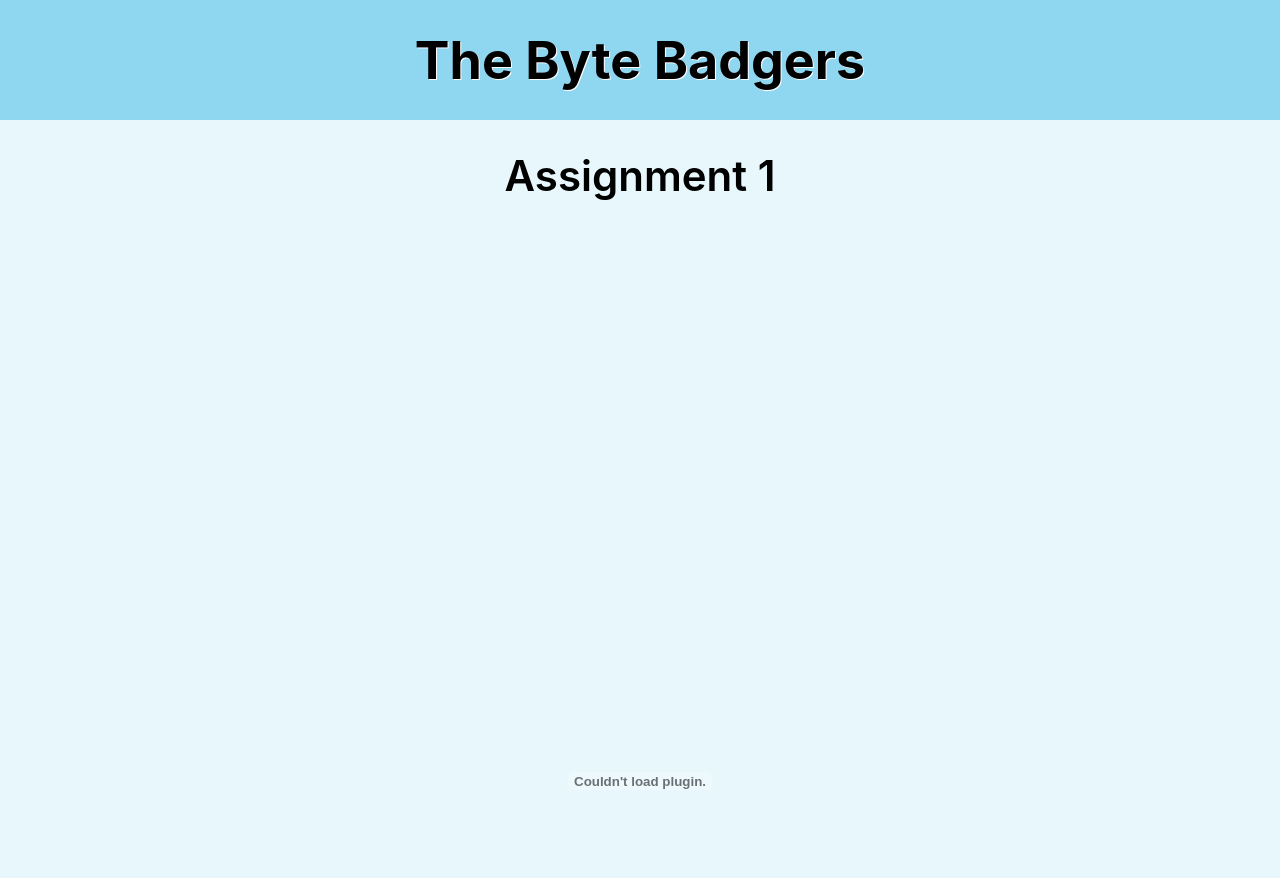
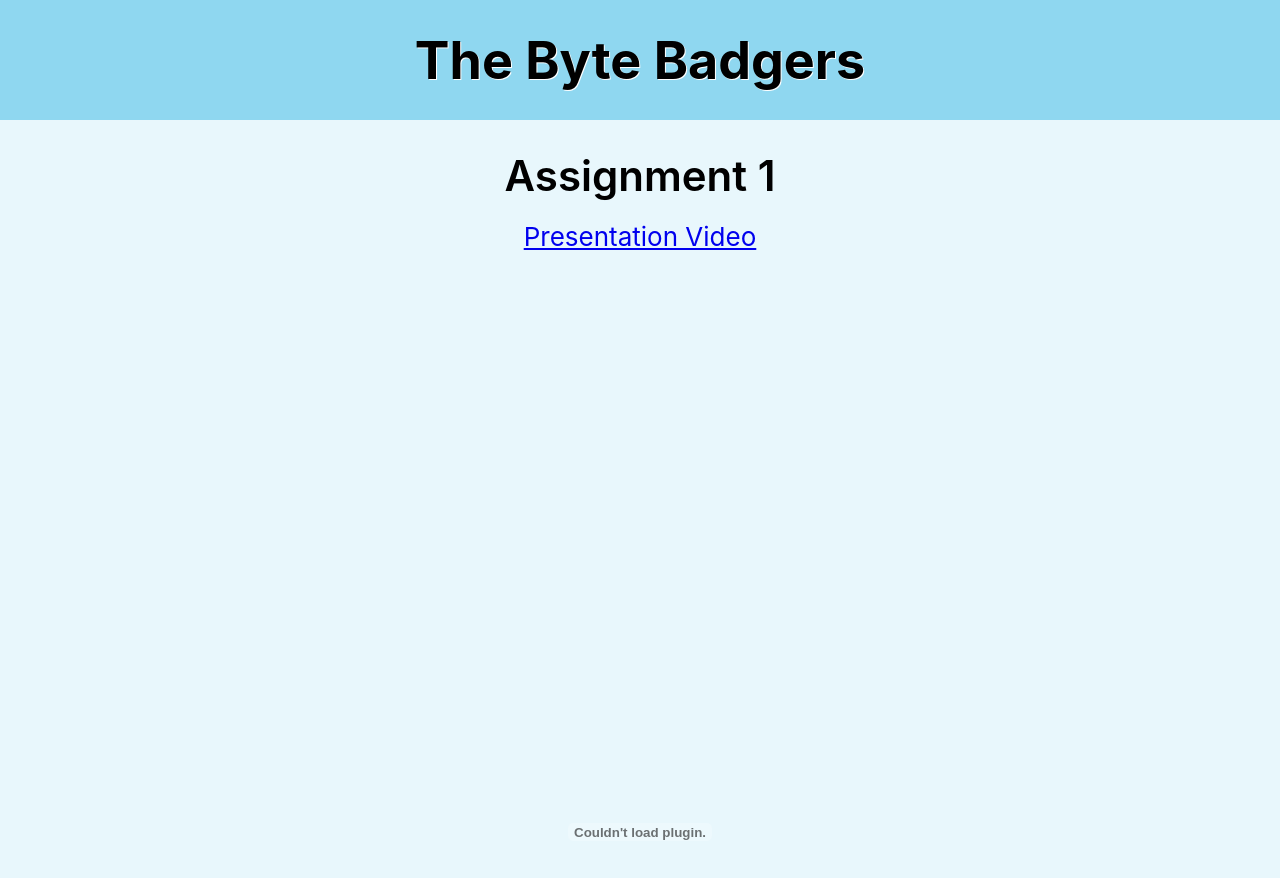
Before and after one commit to MaverickEmanuel/cisc322-site, a React (Create React App) app: page / in a window 1280 px wide. Shown: the top 878 px of the page. Built offline with nearby package versions, Linux system fonts and the light colour scheme.

Commit message:
Added video link

```diff
--- a/src/App.css
+++ b/src/App.css
@@ -49,9 +49,13 @@
   margin: 5px;
 }
 
-.A1-pdf {
+.A1 {
   width: 90%;
   height: 70%;
   padding-top: 10px;
   padding-bottom: 30px;
 }
+
+.A1 p {
+  padding-bottom: 20px;
+}
--- a/src/App.js
+++ b/src/App.js
@@ -1,5 +1,3 @@
-import ReactDOM from 'react-dom';
-import { PDFViewer } from '@react-pdf/renderer';
 import a1_report from './assets/a1_report.pdf';
 import './App.css';
 
@@ -12,8 +10,9 @@ function App() {
         </h1>
       </div>
       <div className="Body">
-        <div className="A1-pdf">
+        <div className="A1">
           <h1>Assignment 1</h1>
+          <p><a href="https://www.youtube.com/watch?v=I-CpHCy_k7o">Presentation Video</a></p>
           <object width="100%" height="100%" data={a1_report} type="application/pdf"> </object>
         </div>
         <div className="Members">
```
